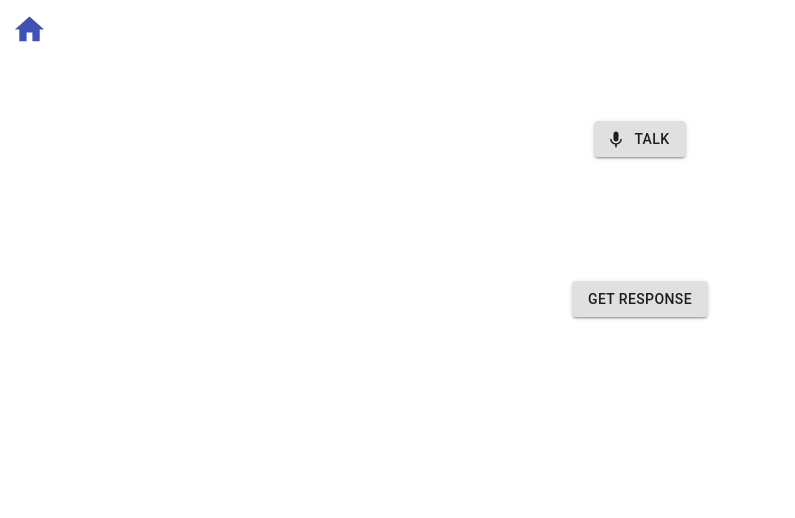
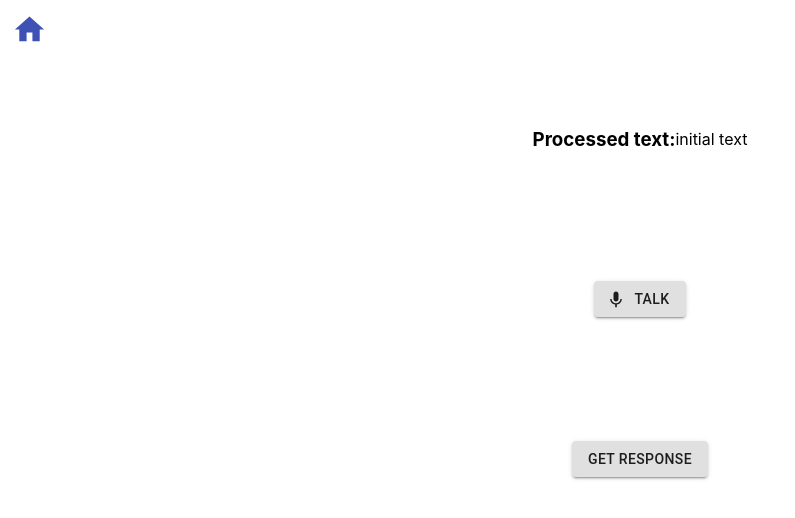
Before and after one commit to SimonScapan/AuntElisa, a React (Create React App) app in the folder frontend/auntelisa/: page /chatbot in a window 1280 px wide. Shown: the top 518 px of the page, without its empty margins (0-795 px from the left). Built offline with nearby package versions, Linux system fonts and the light colour scheme.

Commit message:
changed readme to actual state and changed chatbot

```diff
--- a/frontend/auntelisa/src/Chatbot/chatbot.js
+++ b/frontend/auntelisa/src/Chatbot/chatbot.js
@@ -90,6 +90,12 @@ class Chatbot extends React.Component {
             </IconButton>
         </div>
 
+        {/* show text to be processed */}
+        <div style={{display: 'flex',  justifyContent:'center', alignItems:'center', height: '20vh'}}>
+          <h3>Processed text: </h3>
+          <p>{this.state.text}</p>
+        </div>
+
         {/* Talk button*/}
         <div style={{display: 'flex',  justifyContent:'center', alignItems:'center', height: '20vh'}}>
           <Button
```
Also changed, not shown: 1 other file (tests, documents, lock files or other folders).
